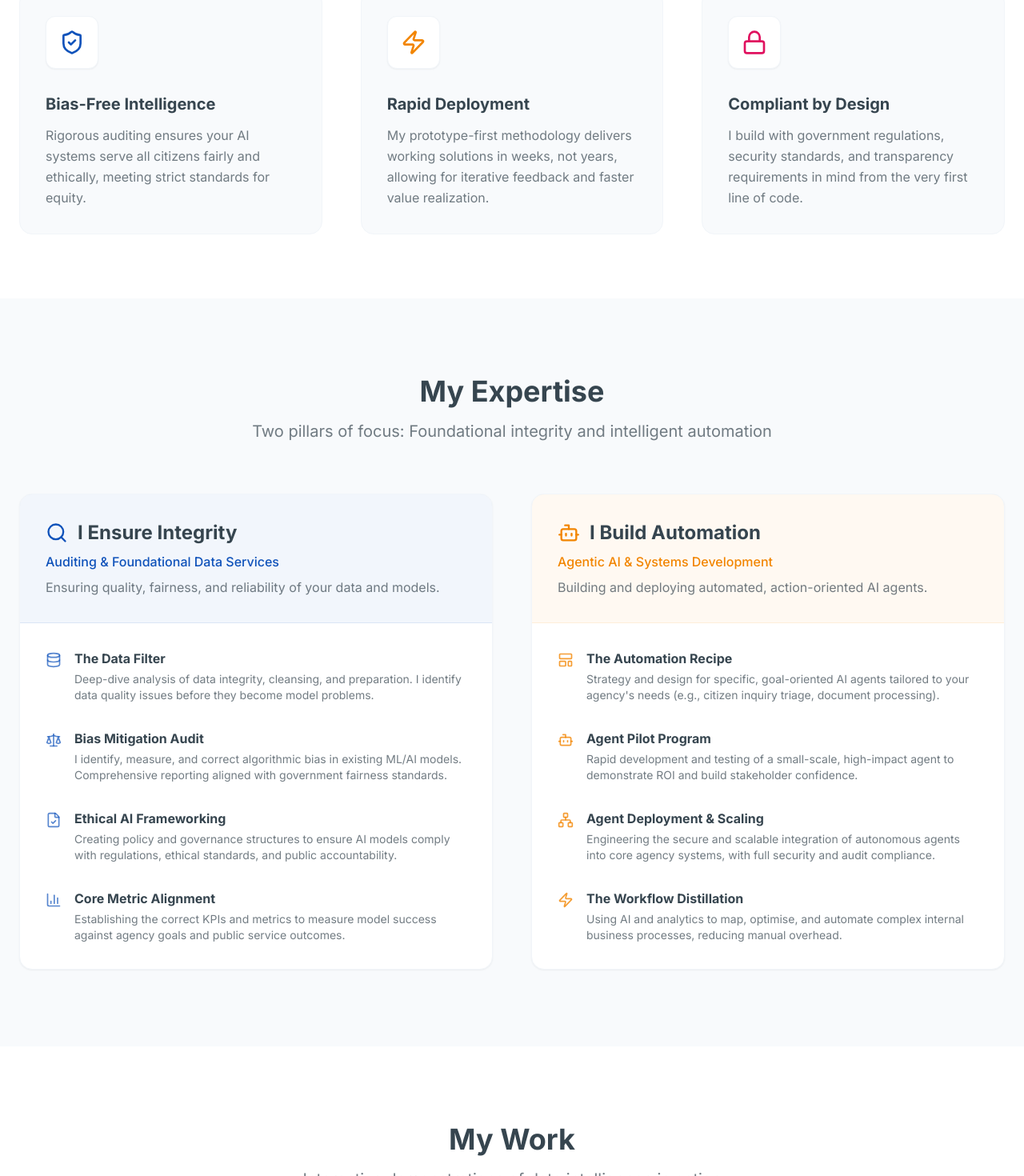
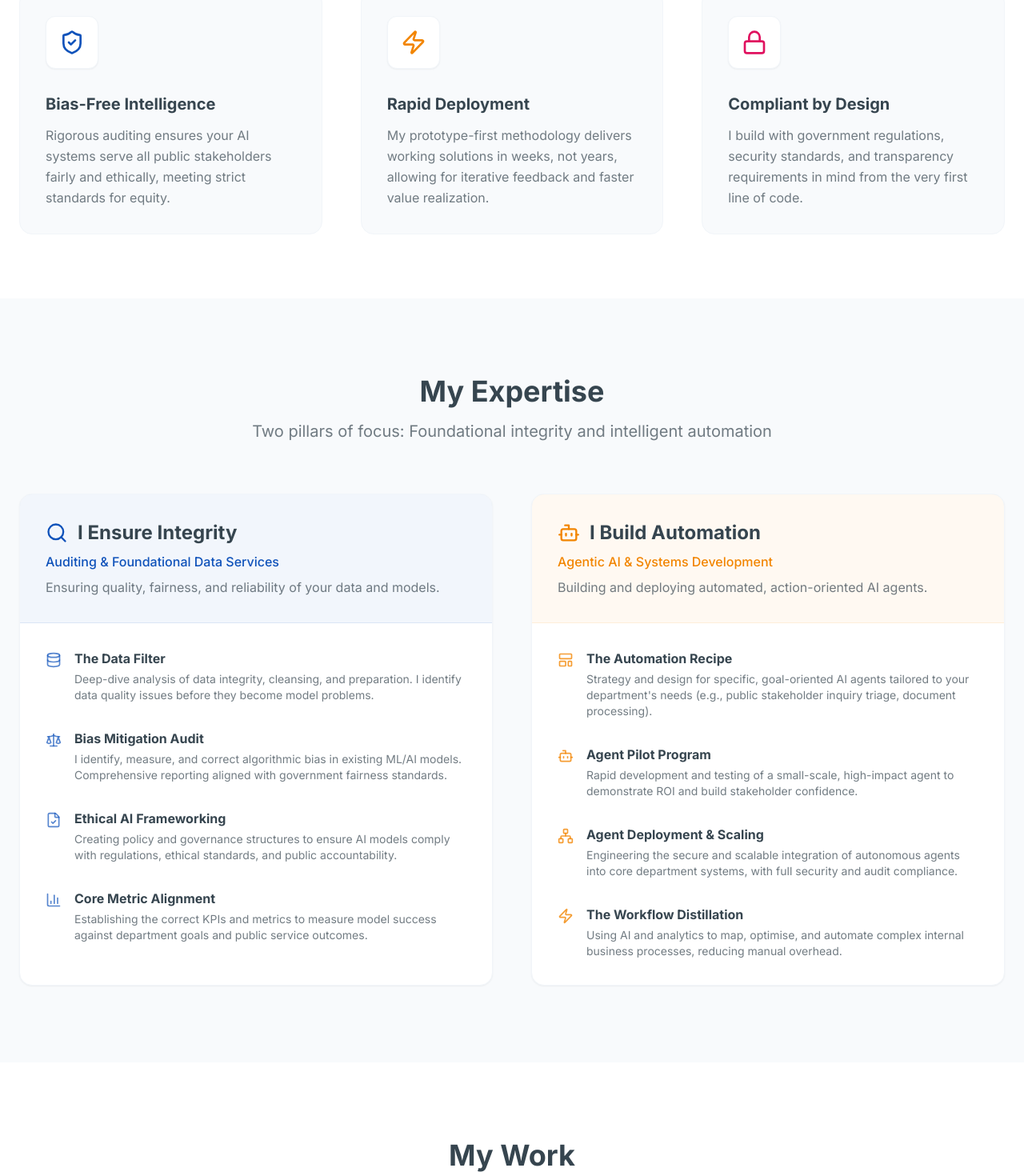
Before and after one commit to roflov2/biasandbrew, a React (Vite) app in the folder bias-and-brew/: page / in a window 1280 px wide. Shown: the part 1746-3216 px from the top of the page at 80% size. Built offline with nearby package versions, Linux system fonts and the light colour scheme.

Commit message:
Refine terminology and localization: agencies->departments, citizens->public stakeholders, AU spelling

```diff
--- a/bias-and-brew/src/components/About.jsx
+++ b/bias-and-brew/src/components/About.jsx
@@ -12,7 +12,7 @@ const About = () => {
                             I started Bias and Brew on a simple principle: <span className="font-semibold text-sapphire">AI in government must be both powerful and trustworthy.</span> As a specialist in rapid prototyping of AI-powered analytics, I focus on ensuring fairness, transparency, and accountability in every system I build.
                         </p>
                         <p className="text-lg text-charcoal/80 mb-6 leading-relaxed">
-                            My expertise spans the full lifecycle—from auditing existing systems for bias to building cutting-edge agentic workflows that automate complex processes. I work exclusively with government agencies, bringing deep understanding of public sector requirements, security standards, and the unique responsibility of serving all citizens.
+                            My expertise spans the full lifecycle—from auditing existing systems for bias to building cutting-edge agentic workflows that automate complex processes. I work exclusively with government agencies, bringing deep understanding of public sector requirements, security standards, and the unique responsibility of serving all public stakeholders.
                         </p>
                         <p className="text-lg text-charcoal/80 leading-relaxed font-medium italic text-sapphire">
                             "Every project begins with the question: 'Is this the right thing to build?' and ends with systems that you can explain, defend, and trust."
--- a/bias-and-brew/src/components/Contact.jsx
+++ b/bias-and-brew/src/components/Contact.jsx
@@ -100,7 +100,7 @@ const Contact = () => {
                                 </div>
 
                                 <div>
-                                    <label htmlFor="agency" className="block text-sm font-medium text-charcoal mb-2">Agency / Department</label>
+                                    <label htmlFor="agency" className="block text-sm font-medium text-charcoal mb-2">Government Department</label>
                                     <input
                                         type="text"
                                         id="agency"
--- a/bias-and-brew/src/components/Services.jsx
+++ b/bias-and-brew/src/components/Services.jsx
@@ -69,7 +69,7 @@ const Services = () => {
                                 </div>
                                 <div>
                                     <h4 className="font-bold text-charcoal mb-1">Core Metric Alignment</h4>
-                                    <p className="text-sm text-charcoal/70">Establishing the correct KPIs and metrics to measure model success against agency goals and public service outcomes.</p>
+                                    <p className="text-sm text-charcoal/70">Establishing the correct KPIs and metrics to measure model success against department goals and public service outcomes.</p>
                                 </div>
                             </div>
 
@@ -101,7 +101,7 @@ const Services = () => {
                                 </div>
                                 <div>
                                     <h4 className="font-bold text-charcoal mb-1">The Automation Recipe</h4>
-                                    <p className="text-sm text-charcoal/70">Strategy and design for specific, goal-oriented AI agents tailored to your agency's needs (e.g., citizen inquiry triage, document processing).</p>
+                                    <p className="text-sm text-charcoal/70">Strategy and design for specific, goal-oriented AI agents tailored to your department's needs (e.g., public stakeholder inquiry triage, document processing).</p>
                                 </div>
                             </div>
 
@@ -121,7 +121,7 @@ const Services = () => {
                                 </div>
                                 <div>
                                     <h4 className="font-bold text-charcoal mb-1">Agent Deployment & Scaling</h4>
-                                    <p className="text-sm text-charcoal/70">Engineering the secure and scalable integration of autonomous agents into core agency systems, with full security and audit compliance.</p>
+                                    <p className="text-sm text-charcoal/70">Engineering the secure and scalable integration of autonomous agents into core department systems, with full security and audit compliance.</p>
                                 </div>
                             </div>
 
--- a/bias-and-brew/src/components/ValueProposition.jsx
+++ b/bias-and-brew/src/components/ValueProposition.jsx
@@ -6,7 +6,7 @@ const ValueProposition = () => {
         {
             icon: <ShieldCheck size={32} className="text-sapphire" />,
             title: "Bias-Free Intelligence",
-            description: "Rigorous auditing ensures your AI systems serve all citizens fairly and ethically, meeting strict standards for equity."
+            description: "Rigorous auditing ensures your AI systems serve all public stakeholders fairly and ethically, meeting strict standards for equity."
         },
         {
             icon: <Zap size={32} className="text-tangerine" />,
--- a/bias-and-brew/src/components/WhyMe.jsx
+++ b/bias-and-brew/src/components/WhyMe.jsx
@@ -4,7 +4,7 @@ const WhyMe = () => {
     const reasons = [
         {
             title: "Public Sector Focus",
-            description: "I understand the unique challenges of public sector AI: transparency requirements, diverse stakeholder needs, and the imperative to serve all citizens fairly."
+            description: "I understand the unique challenges of public sector AI: transparency requirements, diverse stakeholder needs, and the imperative to serve all public stakeholders fairly."
         },
         {
             title: "Speed Meets Rigor",
@@ -29,7 +29,7 @@ const WhyMe = () => {
                         <h2 className="text-3xl md:text-4xl font-bold mb-6">Why Work With Me</h2>
                         <div className="w-16 h-1 bg-ruby mb-8 rounded-full"></div>
                         <p className="text-lg text-slate-300 mb-8 leading-relaxed">
-                            I bring a specialized focus to government AI challenges, combining ethical rigor with technical agility to deliver systems that are safe, fair, and effective.
+                            I bring a specialised focus to government AI challenges, combining ethical rigour with technical agility to deliver systems that are safe, fair, and effective.
                         </p>
                         <div className="p-6 bg-white/5 rounded-xl border border-white/10 backdrop-blur-sm">
                             <p className="text-slate-300 italic">
```
